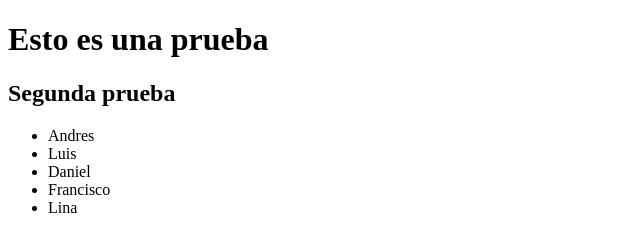
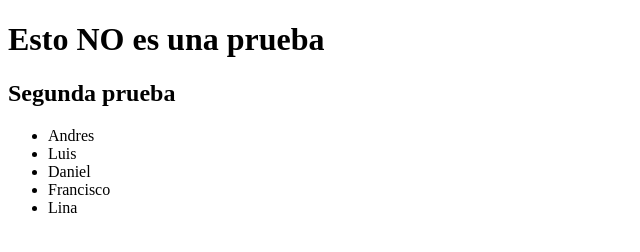
Before and after one commit to monitoriasMinTic2022/ejercicioGit, a plain HTML site: page index.html in a window 1280 px wide. Shown: the whole page, without its empty margins (0-640 px from the left). Drawn offline with Linux system fonts and the light colour scheme.

Commit message:
Esto no es una prueba

```diff
--- a/index.html
+++ b/index.html
@@ -1,13 +1,15 @@
 <!DOCTYPE html>
 <html lang="en">
+
 <head>
     <meta charset="UTF-8">
     <meta name="viewport" content="width=device-width, initial-scale=1.0">
     <title>Document</title>
 </head>
+
 <body>
     <h1>
-        Esto es una prueba
+        Esto NO es una prueba
     </h1>
     <h2>
         Segunda prueba
@@ -20,4 +22,5 @@
         <li>Lina</li>
     </ul>
 </body>
+
 </html>
```
